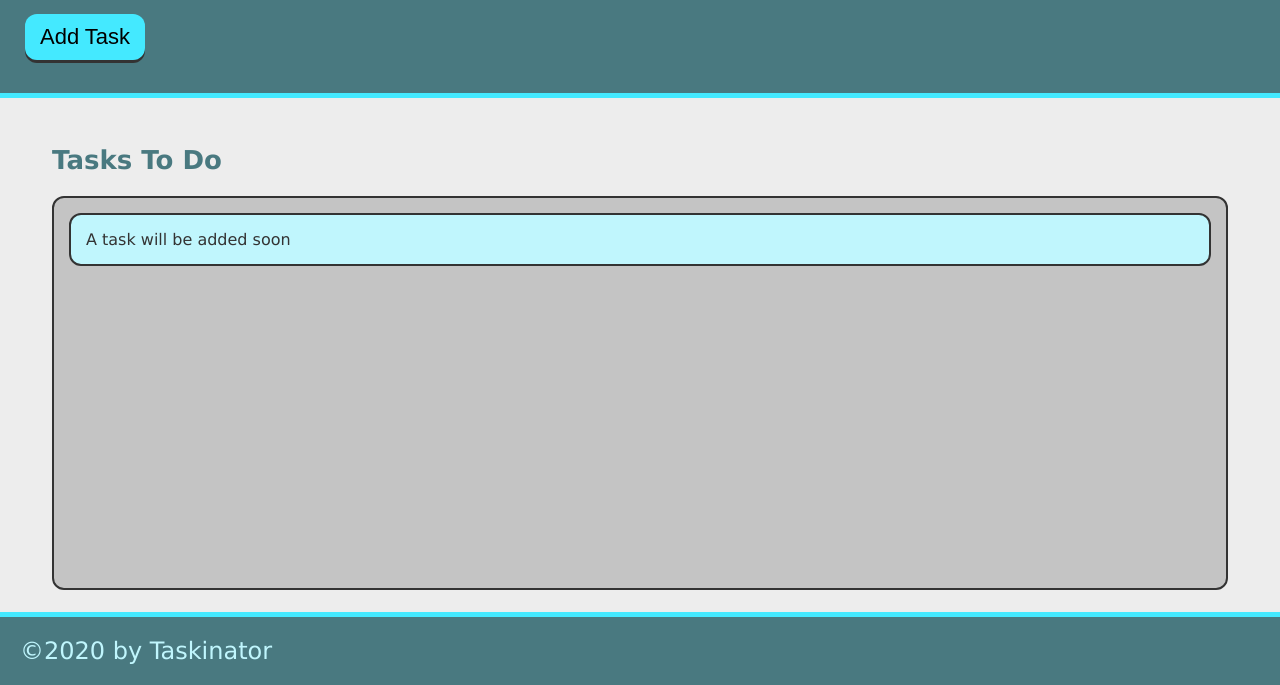
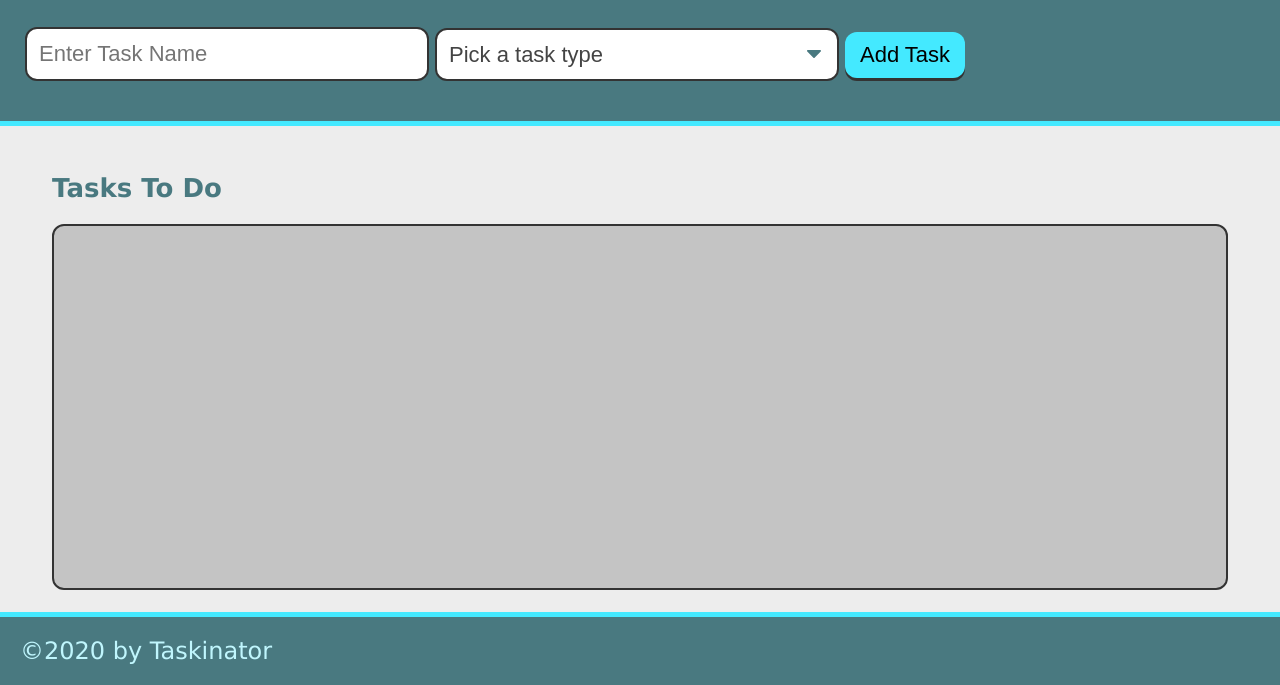
Before and after one commit to RonanSilasSmith/taskinator, a plain HTML site: page index.html in a window 1280 px wide. Shown: the part 115-800 px from the top of the page. Drawn offline with Linux system fonts and the light colour scheme.

Commit message:
adds selection options

```diff
--- a/index.html
+++ b/index.html
@@ -11,15 +11,31 @@
     <header>
         <h1 class="page-title">Taskinator</h1>
         <p>Click the button below to add a new task!</p>
-        <button class="btn" id="save-task">Add Task</button>
+        <form id="task-form">
+            <div class="form-group">
+                <input type="text" name="task-name" class="text-input" placeholder="Enter Task Name"/>
+            </div>
+
+            <div class="form-group">
+                <select name="task-type" class="select-dropdown">
+                    <option value="" disabled selected>Pick a task type</option>
+                    <option value="Print">Print</option>
+                    <option value="Web">Web</option>
+                    <option value="Mobile">Mobile</option>
+                </select>
+            </div>
+
+            <div class="form-group">
+               <button class="btn" id="save-task">Add Task</button>
+            </div>
+        </form>
+
     </header>
 
     <main class="page-content">
         <section class="task-list-wrapper">
             <h2 class="list-title">Tasks To Do</h2>
-            <ul class="task-list" id="tasks-to-do">
-                <li class="task-item">A task will be added soon</li>
-            </ul>
+            <ul class="task-list" id="tasks-to-do"></ul>
         </section>
     </main>
 
```
